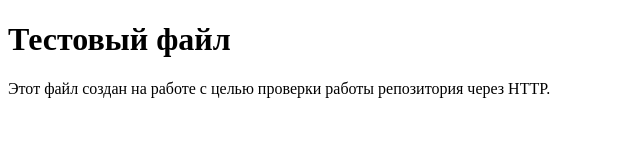
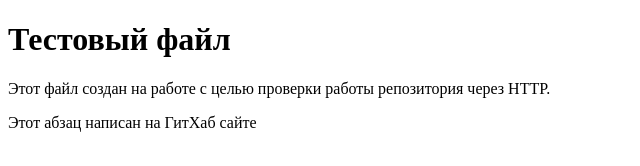
Before and after one commit to DenisVG/skinali, a plain HTML site: page testfileRVC.html in a window 1280 px wide. Shown: the whole page, without its empty margins (0-640 px from the left). Drawn offline with Linux system fonts and the light colour scheme.

Commit message:
Создание нового абзаца на ГитХабе

```diff
--- a/testfileRVC.html
+++ b/testfileRVC.html
@@ -8,5 +8,6 @@
 <body>
     <h1>Тестовый файл</h1>
     <p>Этот файл создан на работе с целью проверки работы репозитория через HTTP.</p>
+    <p>Этот абзац написан на ГитХаб сайте</p>
 </body>
 </html>
```
